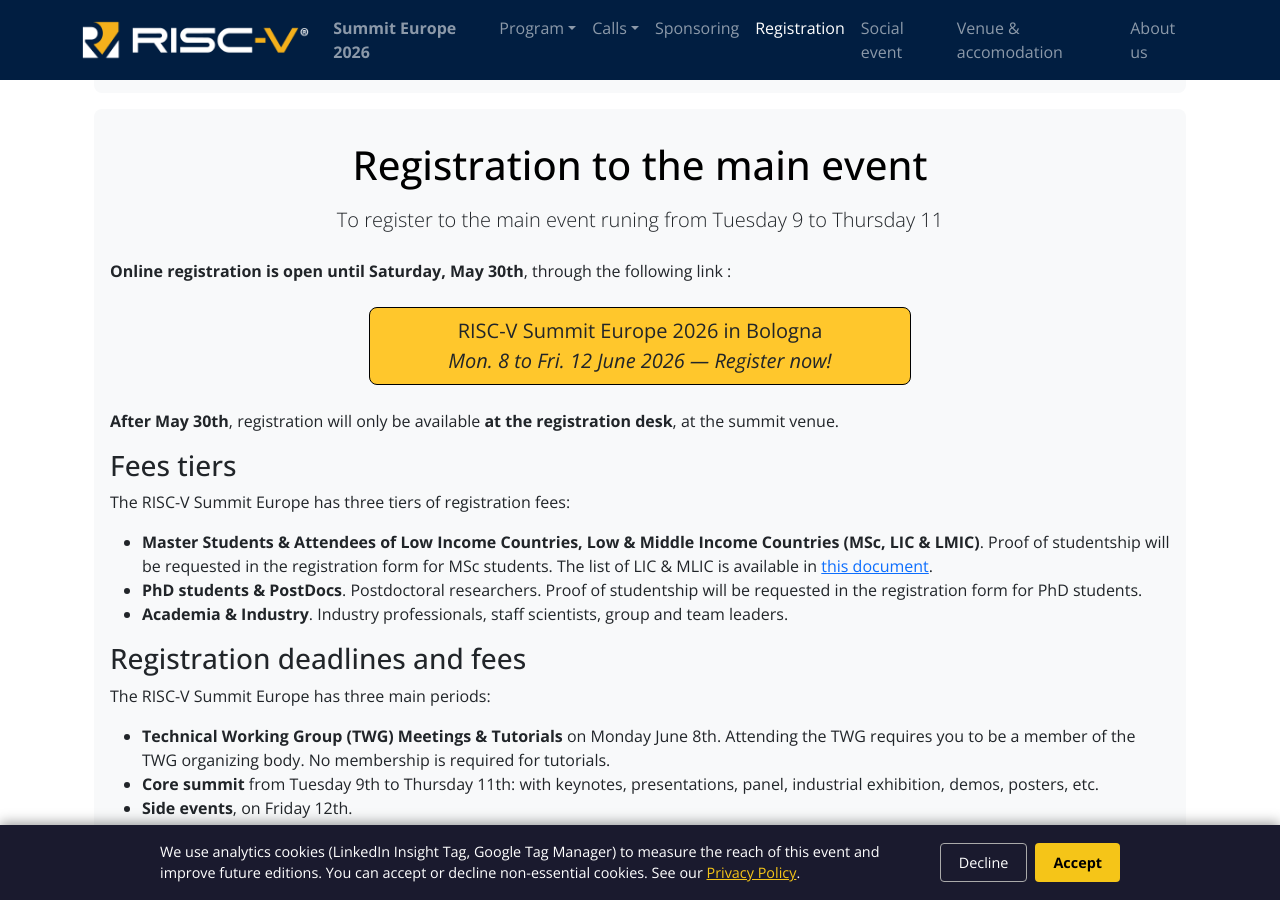
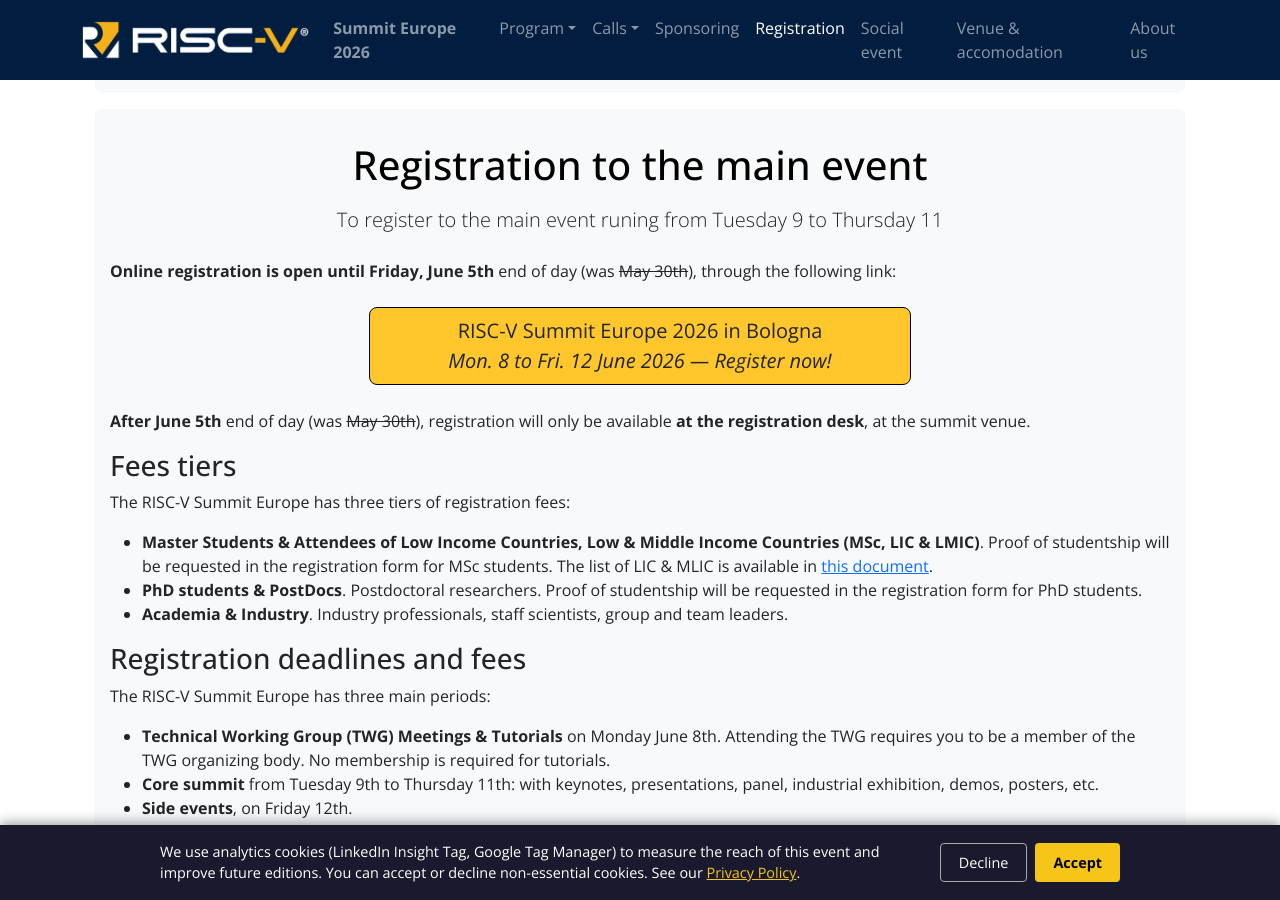
Before and after one commit to riscv-europe/summit-website-development, a Jekyll site: the page built from summit/2026/registration.md, in a window 1280 px wide and 900 px high, scrolled down 735 px. Built offline with Jekyll 4.4.1, drawn with Linux system fonts in a browser that asks for light colours.

Commit message:
Fix: deadline for registration moved to June 5th.

```diff
--- a/summit/2026/registration.md
+++ b/summit/2026/registration.md
@@ -26,15 +26,16 @@
 	lead = "To register to the main event runing from Tuesday 9 to Thursday 11"
 %}
 
-<p id="registration"><strong>Online registration is open until
-Saturday, May 30th</strong>, through the following link :</p>
+<p id="registration"><strong>Online registration is open until Friday,
+June 5th</strong> end of day (was <del>May 30th</del>), through the
+following link:</p>
 
 <div class="row justify-content-md-center my-4">
     <a href="https://webplatform.planning.it/risc2026/register" class="btn btn-lg" style="background-color: var(--riscv-y); border-color: black; width:50%;">RISC-V Summit Europe 2026 in Bologna<br><em>Mon. 8 to Fri. 12 June 2026 &mdash; Register now!</em></a>
 </div>
 
-**After May 30th**, registration will only be available **at the
-registration desk**, at the summit venue.
+**After June 5th** end of day (was ~~May 30th~~), registration will
+only be available **at the registration desk**, at the summit venue.
 
 ### Fees tiers
 
```
